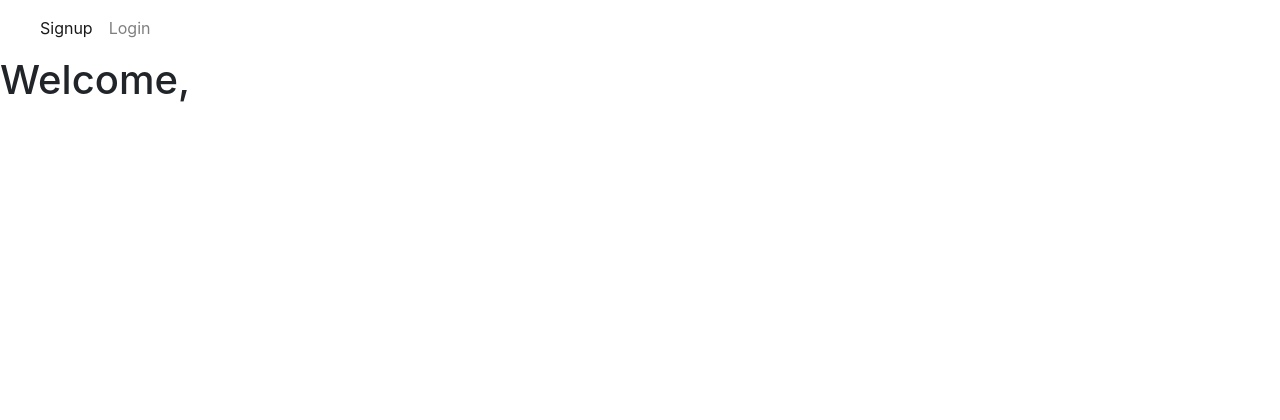
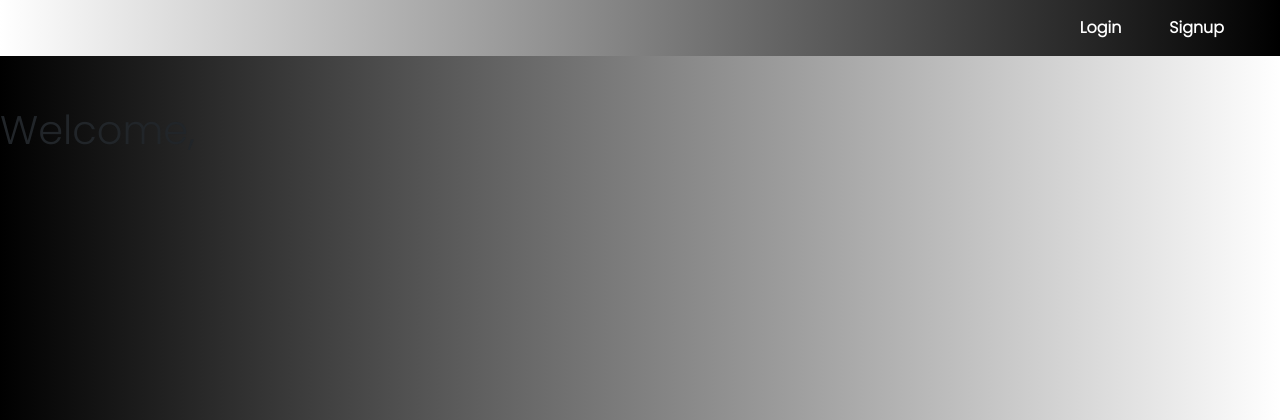
Before and after one commit to draciel58/Clonify, a Django app: page /home/ in a window 1280 px wide. Shown: the top 420 px of the page. Run offline with Django 3.2, Linux system fonts and the light colour scheme; some libraries are stand-ins or nearby versions.

Commit message:
css added to base.html

```diff
--- a/cloneit/cloneapp/templates/cloneapp/base.html
+++ b/cloneit/cloneapp/templates/cloneapp/base.html
@@ -2,13 +2,58 @@
 <!DOCTYPE html>
 <html>
 <head>
-	<title></title>
+	<title>Sign Up</title>
 
 	<meta charset="utf-8">
   <link rel="stylesheet" href="https://stackpath.bootstrapcdn.com/bootstrap/4.5.0/css/bootstrap.min.css" integrity="sha384-9aIt2nRpC12Uk9gS9baDl411NQApFmC26EwAOH8WgZl5MYYxFfc+NcPb1dKGj7Sk" crossorigin="anonymous">
-  <link rel="stylesheet" type="text/css" href="{% static 'static/main.css' %}">
+  <link rel="stylesheet" type="text/css" href="{% static 'static/css/main.css' %}">
+  <link href="https://fonts.googleapis.com/css2?family=Poppins:wght@300&display=swap" rel="stylesheet">
+
+  <style>
+    body{
+      background: linear-gradient(to right, black, white) ;
+      font-family: 'Poppins', sans-serif;
+
+	  }
+    .navbar{
+      background: linear-gradient(to right, white, black);
+      margin-bottom: 50px;
+    }
+    .navbar-light .navbar-nav .active>.nav-link{
+      color: rgb(255, 255, 255);
+      align-items: right;
+    }
+    .navbar-light .navbar-nav .nav-link{
+      color:rgb(255, 255, 255);
+      padding-right: 40px;
+      font-weight: 600;
+      transition: transform 0.2s ease-in;
+    }
+    .navbar-light .navbar-nav .nav-link:hover{
+      transform: scale3d(1.1,1.1,1.0);
+      color: aquamarine ;
+    }
+
+    label{
+		  color:white;
+	  }
+
+    ::placeholder{
+      color: rgb(236, 229, 229) !important;
+      font-size: 12px;
+      font-style: oblique;
+      font-family: -apple-system, BlinkMacSystemFont, 'Segoe UI', sans-serif;
+      text-align: right;
+    }
+    :placeholder-shown{
+      background: linear-gradient(to right, white,rgb(53, 52, 52));
+    }
+
+  </style>
+
 
 </head>
+
 <body>
 
 <nav class="navbar navbar-expand-lg navbar-light">
@@ -17,34 +62,36 @@
     <span class="navbar-toggler-icon"></span>
   </button>
 
-  <div class="collapse navbar-collapse" id="navbarSupportedContent">
-    <ul class="navbar-nav mr-auto">
-
-      </li>
+  <div class="collapse navbar-collapse float-right" id="navbarSupportedContent">
+    <ul class="navbar-nav ml-auto">
       {% if user.is_authenticated %}
-      <li class="nav-item">
+      <li class="nav-item show-name-login">
         <a class="nav-link" href="#">Logged in as {{user.username}}</a>
       </li>
       <li class="nav-item">
         <a class="nav-link">
-        <form method="POST" action="{% url 'logoutuser' %}">
-          {% csrf_token %}
-          <button class="btn btn-danger" type="submit">Logout</button>
-        </form>
-      </a>
-        </li>
+            <form method="POST" action="{% url 'logoutuser' %}">
+              {% csrf_token %}
+              <button class="btn btn-danger logout-nav-button" type="submit">Logout</button>
+            </form>
+        </a>
+      </li>
       {% else %}
-       <li class="nav-item active">
-        <a class="nav-link" href="{% url 'signupuser' %}">Signup<span class="sr-only">(current)</span></a>
+
+      <li class="nav-item login-link">
+        <a class="nav-link" href="{% url 'loginuser' %}">Login</a>
       </li>
-      <li class="nav-item">
-        <a class="nav-link" href="{% url 'loginuser' %}">Login</a>
+      <li class="nav-item active
+      signup-nav-link">
+        <a class="nav-link" href="{% url  'signupuser' %}">Signup
+            <span class="sr-only">(current)
+            </span>
+        </a>
       </li>
       {% endif %}
     </ul>
   </div>
 </nav>
-
 
 
 {% block main_content %}
```
